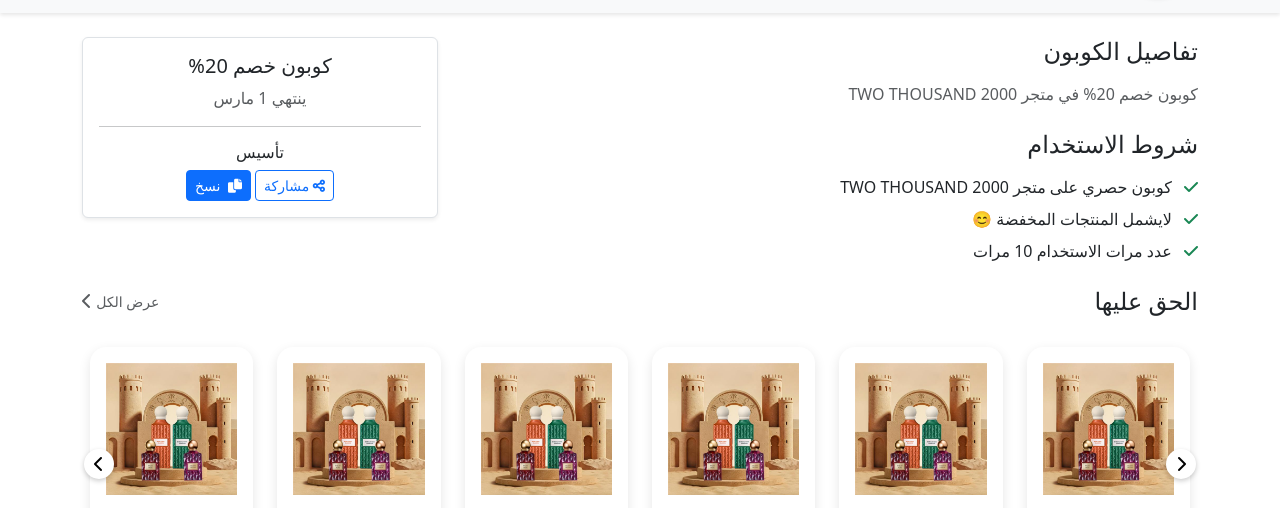
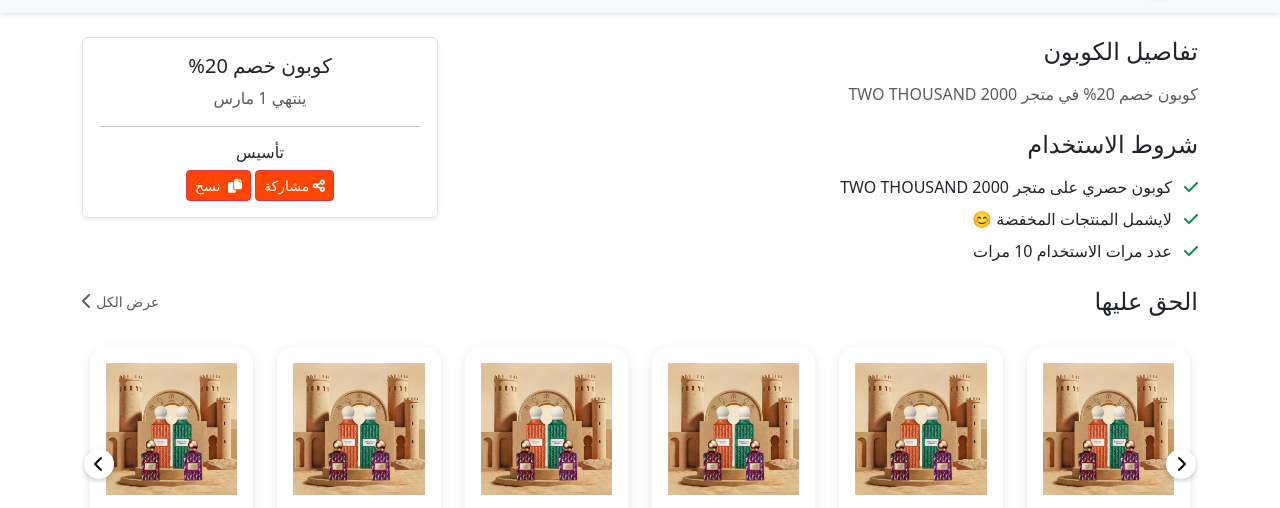
Before and after one commit to AmgadQasem/store, a plain HTML site: page pages/copuns-info.html in a window 1280 px wide. Shown: the part 282-790 px from the top of the page. Drawn offline with Linux system fonts and the light colour scheme.

Commit message:
Update copuns-info.html

```diff
--- a/pages/copuns-info.html
+++ b/pages/copuns-info.html
@@ -124,11 +124,11 @@
                             <hr>
                             <h6 class="mb-2">تأسيس</h6>
                             <div class="d-flex gap-1 justify-content-center">
-                                <button class="btn btn-outline-primary btn-sm" data-bs-toggle="modal" data-bs-target="#shareModal">
+                                <button class="btn btn-danger btn-sm" data-bs-toggle="modal" data-bs-target="#shareModal">
                                     <i class="fas fa-share-alt"></i>
                                     مشاركة
                                 </button>
-                                <button class="btn btn-primary btn-sm" onclick="copyContent(this, 'تأسيس')">
+                                <button class="btn btn-danger btn-sm" onclick="copyContent(this, 'تأسيس')">
                                     <i class="fas fa-copy me-1"></i>
                                     <span>نسخ</span>
                                 </button>
```
